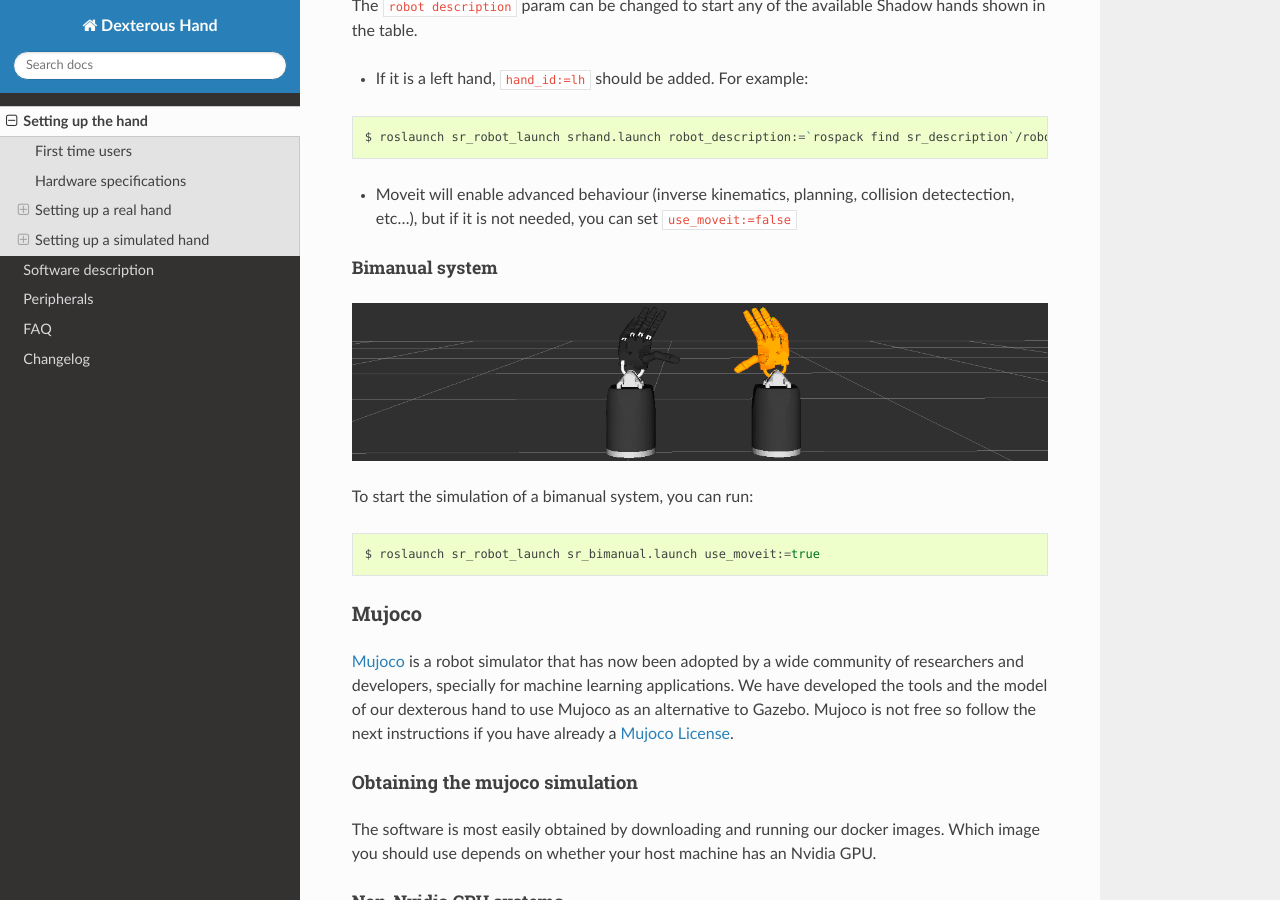
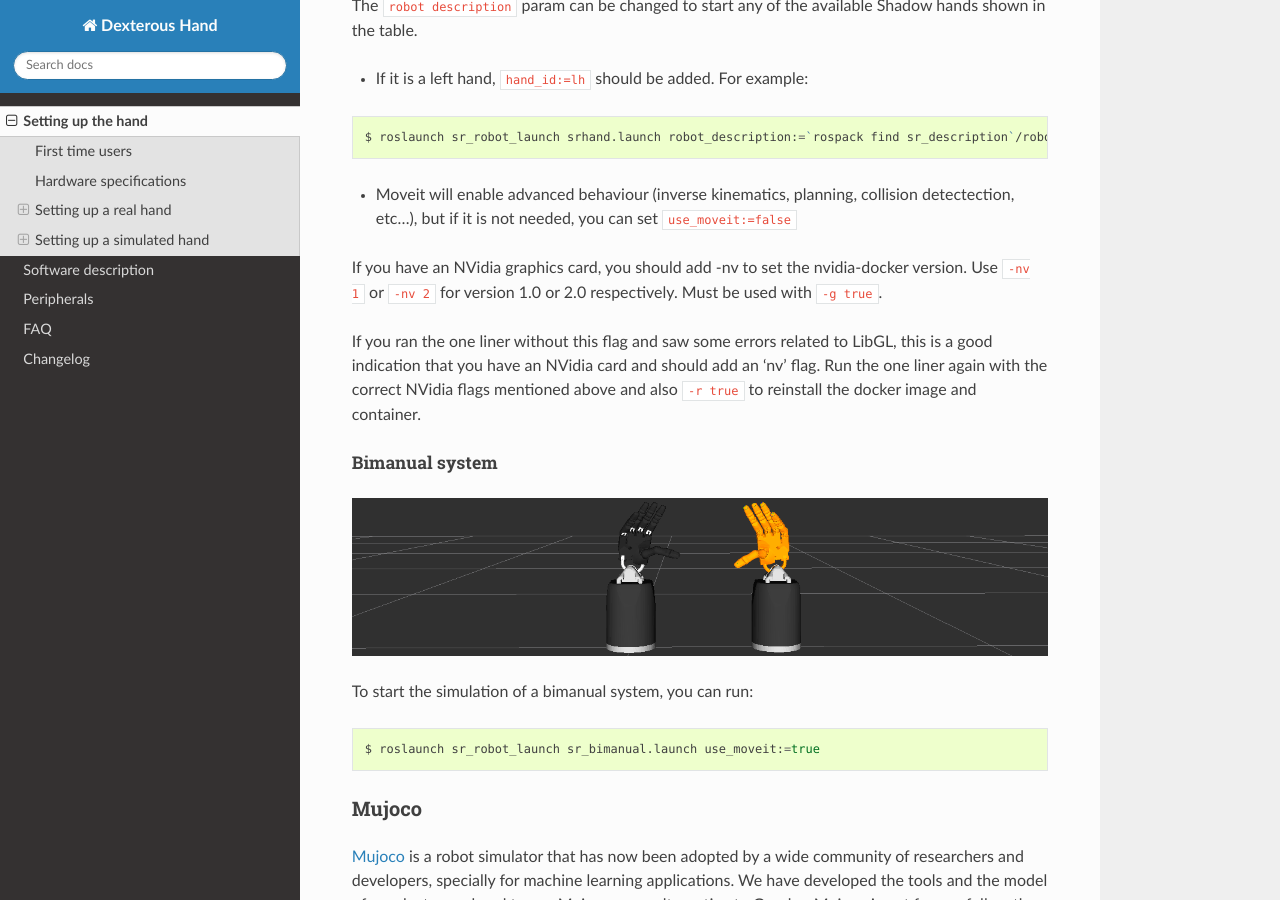
Before and after one commit to shadow-robot/sr_dexterous_hand_documentation, a Sphinx documentation site: the page built from docs/user_guide/1_setting_up_the_hand.md, in a window 1280 px wide and 900 px high, scrolled down 9704 px. Built offline with Sphinx 7.4.7 and the Read the Docs theme 2.0.0, drawn with Linux system fonts in a browser that asks for light colours.

Commit message:
Update 1_setting_up_the_hand.md

```diff
--- a/docs/user_guide/1_setting_up_the_hand.md
+++ b/docs/user_guide/1_setting_up_the_hand.md
@@ -340,6 +340,10 @@ $ roslaunch sr_robot_launch srhand.launch robot_description:=`rospack find sr_de
 
 * Moveit will enable advanced behaviour (inverse kinematics, planning, collision detectection, etc...), but if it is not needed, you can set ``use_moveit:=false``
 
+If you have an NVidia graphics card, you should add -nv to set the nvidia-docker version. Use ``-nv 1`` or ``-nv 2`` for version 1.0 or 2.0 respectively. Must be used with ``-g true``.
+
+If you ran the one liner without this flag and saw some errors related to LibGL, this is a good indication that you have an NVidia card and should add an 'nv' flag. Run the one liner again with the correct NVidia flags mentioned above and also ``-r true`` to reinstall the docker image and container.
+
 ##### Bimanual system
 
 ![desktop_icon](../img/bimanual.png)
```
